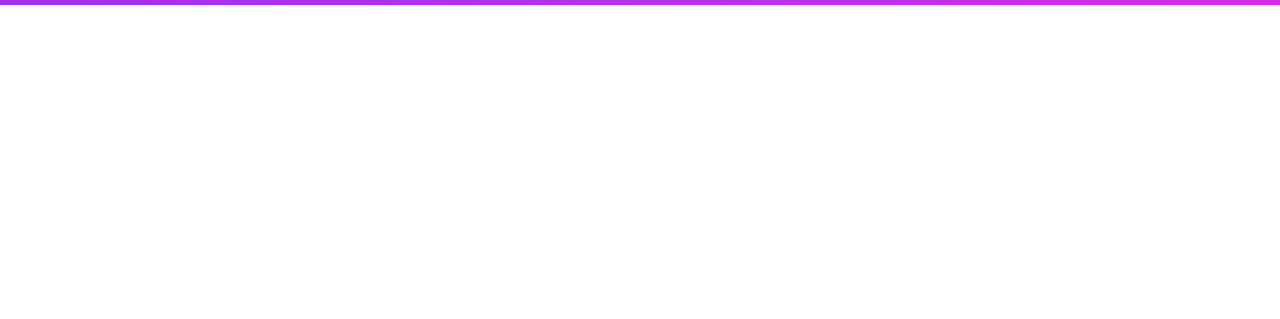
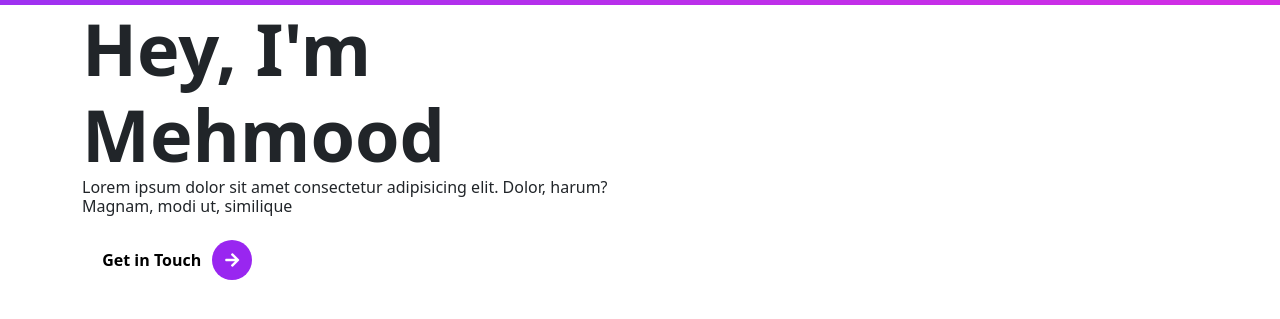
Before and after one commit to mhassanrahi/portfolio-bootstrap-5, a website: page index.html in a window 1280 px wide. Shown: the part 71-390 px from the top of the page. Drawn offline with nearby package versions, Linux system fonts and the light colour scheme.

Commit message:
* Added intro-section

```diff
--- a/index.html
+++ b/index.html
@@ -45,13 +45,38 @@
                         <a class="nav-link" href="#">Contact</a>
                     </li>
                 </ul>
-                <button type="button" class="rounded-pill btn-rounded">+92 313 2108021 <span>
+                <button type="button" class="rounded-pill btn-rounded">+92 313 2108021
+                    <span>
                         <i class="fas fa-phone-alt"></i>
-                    </span></button>
+                    </span>
+                </button>
             </div>
         </div>
     </nav>
     <!-- Navbar end -->
+
+    <!-- Intro section start -->
+    <section id="home" class="intro-section">
+        <div class="container">
+            <div class="row">
+                <div class="col-md-6 intros">
+                    <h1 class="display-2">
+                        <span class="display-2--intro">Hey, I'm Mehmood</span>
+                        <span class="display-2--description"> Lorem ipsum dolor sit amet consectetur adipisicing elit.
+                            Dolor, harum? Magnam, modi ut, similique </span>
+                    </h1>
+                    <button type="button" class="rounded-pill btn-rounded"> Get in Touch
+                        <span>
+                            <i class="fas fa-arrow-right"></i>
+                        </span>
+                    </button>
+                </div>
+                <div class="col-md-6 intros"></div>
+            </div>
+        </div>
+
+    </section>
+    <!-- Intro section end -->
 
 
     <script src="https://cdn.jsdelivr.net/npm/bootstrap@5.1.3/dist/js/bootstrap.bundle.min.js"
--- a/scss/components/_typography.scss
+++ b/scss/components/_typography.scss
@@ -0,0 +1,15 @@
+@use "../custom" as *;
+
+.display-2 {
+    margin-bottom: 1rem;
+
+    &--intro {
+        display: inline-block;
+        font-weight: 700;
+    }
+
+    &--description {
+        font-size: 1rem;
+        display: block;
+    }
+}
```
Also changed, not shown: assets/css/style.css, 1 other file.
